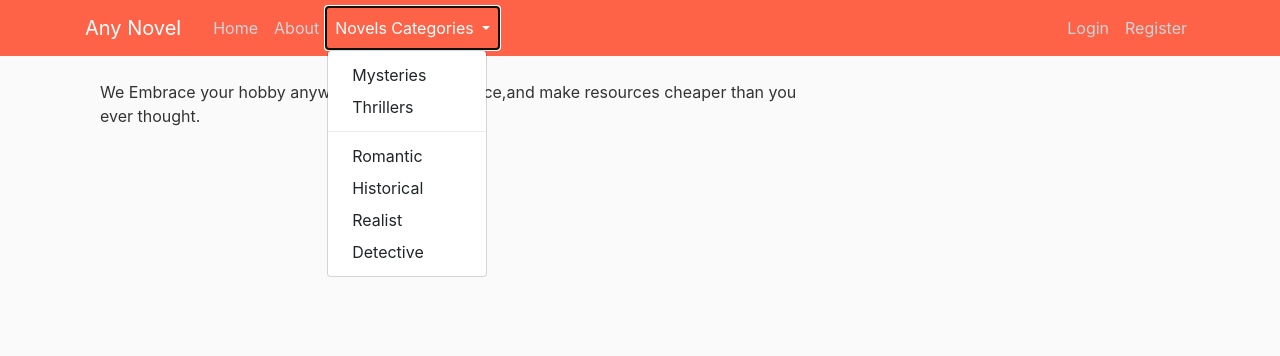
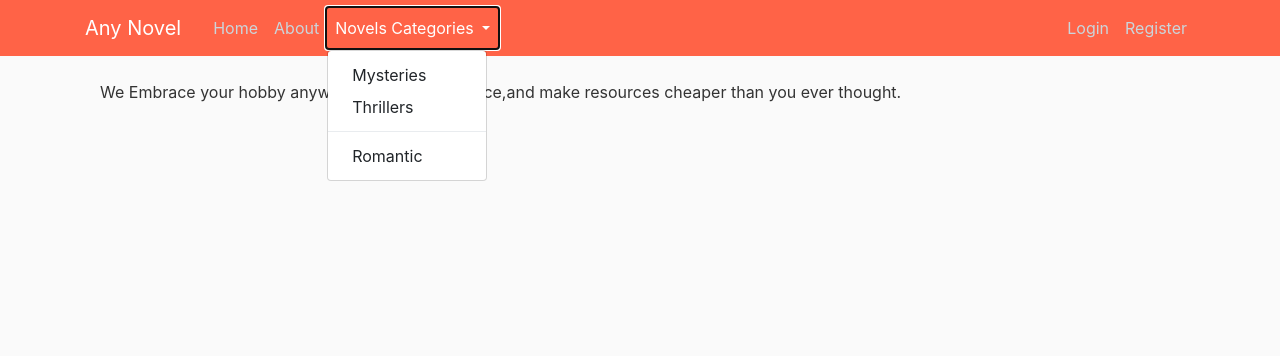
Before and after one commit to chepkiruibetty/any-novel, a Flask app: page /about in a window 1280 px wide, after a click on "Novels Categories". Shown: the top 356 px of the page. Run offline with Flask 2, Linux system fonts and the light colour scheme; some libraries are stand-ins or nearby versions.

Commit message:
removed historic and realist dropdown item

```diff
--- a/novels/templates/layout.html
+++ b/novels/templates/layout.html
@@ -39,12 +39,9 @@
                         </a>
                         <div class="dropdown-menu" aria-labelledby="navbarDropdown">
                             <a class="dropdown-item" href="{{url_for('mysteries')}}">Mysteries</a>
-                            <a class="dropdown-item" href="#">Thrillers</a>
+                            <a class="dropdown-item" href="{{url_for('thrillers')}}">Thrillers</a>
                             <div class="dropdown-divider"></div>
-                            <a class="dropdown-item" href="#">Romantic</a>
-                            <a class="dropdown-item" href="#">Historical</a>
-                            <a class="dropdown-item" href="#">Realist</a>
-                            <a class="dropdown-item" href="#">Detective</a>
+                            <a class="dropdown-item" href="{{url_for('romantic')}}">Romantic</a>
                         </div>
                     </li>
                     </div>
@@ -63,8 +60,8 @@
         </nav>
     </header>
     <main role="main" class="container">
-        <div class="row">
-            <div class="col-md-8">
+        <div>
+            <div>
                 {% with messages = get_flashed_messages(with_categories=true) %}
                 {% if messages %}
                 {% for category, message in messages %}
```
